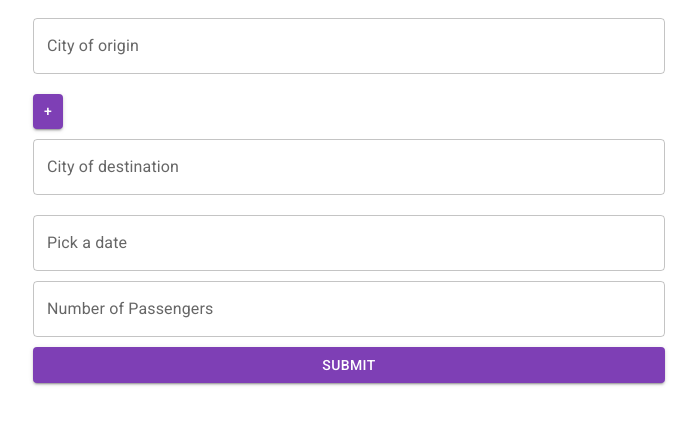
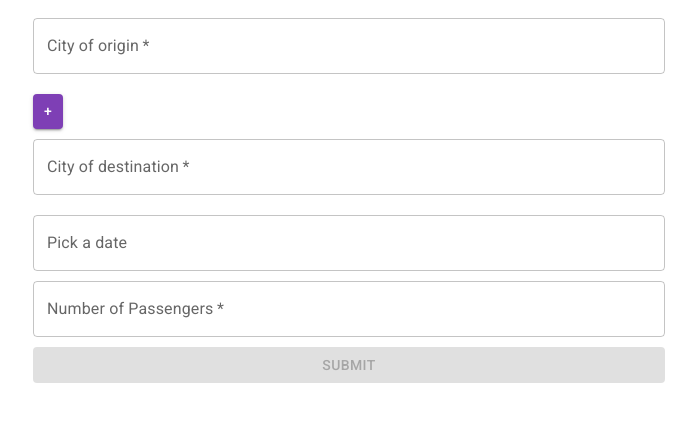
Before and after one commit to chrissok/city-search, a React (Create React App) app: page / in a window 1280 px wide. Shown: the top 424 px of the page, without its empty margins (291-988 px from the left). Built offline with nearby package versions, Linux system fonts and the light colour scheme.

Commit message:
feat: validations

```diff
--- a/src/components/AddRemoveButtons/AddRemoveButtons.tsx
+++ b/src/components/AddRemoveButtons/AddRemoveButtons.tsx
@@ -9,7 +9,7 @@ function AddRemoveButtons({
 }: {
   add: MouseEventHandler;
   remove: MouseEventHandler;
-  state: number[];
+  state: string[];
 }) {
   const stateNotEmpty: boolean = state.length > 0;
 
--- a/src/components/SearchForm/SearchForm.tsx
+++ b/src/components/SearchForm/SearchForm.tsx
@@ -6,52 +6,155 @@ import AddRemoveButtons from "../AddRemoveButtons/AddRemoveButtons";
 import { useState, MouseEventHandler } from "react";
 import { Button, Fade } from "@mui/material";
 import BasicDatePicker from "../DatePicker/BasicDatePicker";
+import * as yup from "yup";
+import { validateDate } from "@mui/x-date-pickers/internals/hooks/validation/useDateValidation";
+import { DatePicker, LocalizationProvider } from "@mui/x-date-pickers";
+import { AdapterDayjs } from "@mui/x-date-pickers/AdapterDayjs";
+import { Dayjs } from "dayjs";
 
 interface formSchema {
   cityOrigin: string;
   cityIntermediate?: string;
   cityDestination: string;
-  date?: Date;
-  passanger: number;
+  date?: any;
+  passenger: string;
 }
 
+type Dictionary = { [index: string]: any };
+
+const formInputValidation: Dictionary = {
+  cityOrigin: { empty: false, touched: false, error: false, completed: false },
+  cityDestination: {
+    empty: false,
+    touched: false,
+    error: false,
+    completed: false,
+  },
+  date: { empty: false, touched: false, error: false, completed: false },
+  passenger: { empty: false, touched: false, error: false, completed: false },
+};
+
 export default function SearchForm() {
-  const [intermediateCities, setIntermediateCities] = useState<number[]>([]);
+  const [intermediateCities, setIntermediateCities] = useState<string[]>([]);
+  const [dateValue, setDateValue] = React.useState<Dayjs | null>(null);
   const [formState, setFormState] = useState<formSchema>({
     cityOrigin: "",
     cityDestination: "",
-    passanger: 0,
+    passenger: "0",
   });
 
+  const [formInputValidationState, setFormInputValidationState] =
+    useState<Dictionary>(formInputValidation);
+
+  const updateTouchElement = (element: string) => {
+    if (formInputValidation[element])
+      formInputValidation[element].touched = true;
+  };
+
+  const isEmpty = (element: string) => {
+    if (element === "") return true;
+  };
+
+  const onBlurHandler: React.FocusEventHandler = (
+    event: React.FocusEvent<HTMLInputElement>
+  ) => {
+    if (isEmpty(event.currentTarget?.value)) {
+      setFormInputValidationState({
+        ...formInputValidationState,
+        [event.target.name]: {
+          ...[event.target.name],
+          error: true,
+          completed: false,
+        },
+      });
+    } else {
+      setFormInputValidationState({
+        ...formInputValidationState,
+        [event.target.name]: {
+          ...[event.target.name],
+          error: false,
+          completed: true,
+        },
+      });
+    }
+  };
+
   const add: MouseEventHandler = () => {
-    setIntermediateCities([...intermediateCities, 0]);
+    const intermediateCityCounter = intermediateCities.length;
+    setIntermediateCities([
+      ...intermediateCities,
+      `cityIntermediate${intermediateCityCounter}`,
+    ]);
+    setFormInputValidationState({
+      ...formInputValidationState,
+      ["cityIntermediate" + intermediateCityCounter]: {
+        empty: false,
+        touched: false,
+        error: false,
+      },
+    });
   };
 
   const remove: MouseEventHandler = () => {
     const intermediateCitiesCopy = [...intermediateCities]; //to avoid state mutation
-    intermediateCitiesCopy.pop();
+    const removedCity = intermediateCitiesCopy.pop();
     setIntermediateCities(intermediateCitiesCopy);
+
+    const formStateCopy: any = { ...formState }; //to avoid state mutation
+    const formStateValidationCopy: any = { ...formInputValidationState }; //to avoid state mutation
+
+    console.log(formStateValidationCopy[`${removedCity}`]);
+
+    if (removedCity) delete formStateCopy[`${removedCity}`];
+    if (removedCity) delete formStateValidationCopy[`${removedCity}`];
+
+    setFormInputValidationState(formStateValidationCopy);
   };
 
   const handleSubmit: MouseEventHandler = (e) => {
     console.log(formState);
   };
 
+  const isFormCompleted = () => {
+    for (const property in formInputValidationState) {
+      if (!formInputValidationState[property].completed) return false;
+    }
+    return true;
+  };
+
   return (
     <Box sx={styles.form}>
       <TextField
+        onBlur={onBlurHandler}
         sx={styles.form__input}
         label="City of origin"
         variant="outlined"
-        onChange={(e) => setFormState({ ...formState, cityOrigin: e.target.value })}
+        required
+        onChange={(e) => {
+          setFormState({ ...formState, cityOrigin: e.target.value });
+          updateTouchElement("cityOrigin");
+        }}
+        name={"cityOrigin"}
+        error={formInputValidationState["cityOrigin"].error}
       />
       <AddRemoveButtons add={add} remove={remove} state={intermediateCities} />
-      {intermediateCities.map(() => (
+      {intermediateCities.map((city) => (
         <Fade in={true} timeout={600}>
           <TextField
             sx={styles.form__input}
+            onBlur={onBlurHandler}
             label="Intermediate City"
             variant="outlined"
+            required
+            onChange={(e) => {
+              setFormState({
+                ...formState,
+                [city]: e.target.value,
+              });
+              updateTouchElement(city);
+            }}
+            name={city}
+            error={formInputValidationState[city].error}
           />
         </Fade>
       ))}
@@ -59,16 +162,55 @@ export default function SearchForm() {
         sx={styles.form__input}
         label="City of destination"
         variant="outlined"
+        required
+        onChange={(e) => {
+          setFormState({ ...formState, cityDestination: e.target.value });
+          updateTouchElement("cityDestination");
+        }}
+        name={"cityDestination"}
+        error={formInputValidationState["cityDestination"].error}
+        onBlur={onBlurHandler}
       />
-      <BasicDatePicker sx={styles.form__input} />
+      <LocalizationProvider dateAdapter={AdapterDayjs}>
+        <DatePicker
+          label="Pick a date"
+          value={dateValue}
+          onChange={(newValue) => {
+            setDateValue(newValue);
+            setFormState({
+              ...formState,
+              date: newValue?.format("DD/MM/YYYYY"),
+            });
+            updateTouchElement("date");
+          }}
+          renderInput={(params) => (
+            <TextField
+              {...params}
+              onBlur={onBlurHandler}
+              sx={styles.form__input}
+              name={"date"}
+              error={formInputValidationState["date"].error}
+            />
+          )}
+        />
+      </LocalizationProvider>
       <TextField
         label="Number of Passengers"
-        inputProps={{ inputMode: "numeric", pattern: "[0-9]*" }}
+        type={"number"}
+        required
+        onChange={(e) => {
+          setFormState({ ...formState, passenger: e.target.value });
+          updateTouchElement("passenger");
+        }}
+        name={"passenger"}
+        error={formInputValidationState["passenger"].error}
+        onBlur={onBlurHandler}
       />
       <Button
         variant="contained"
         sx={styles.form__submit}
         onClick={handleSubmit}
+        disabled={!isFormCompleted()}
       >
         Submit
       </Button>
```
